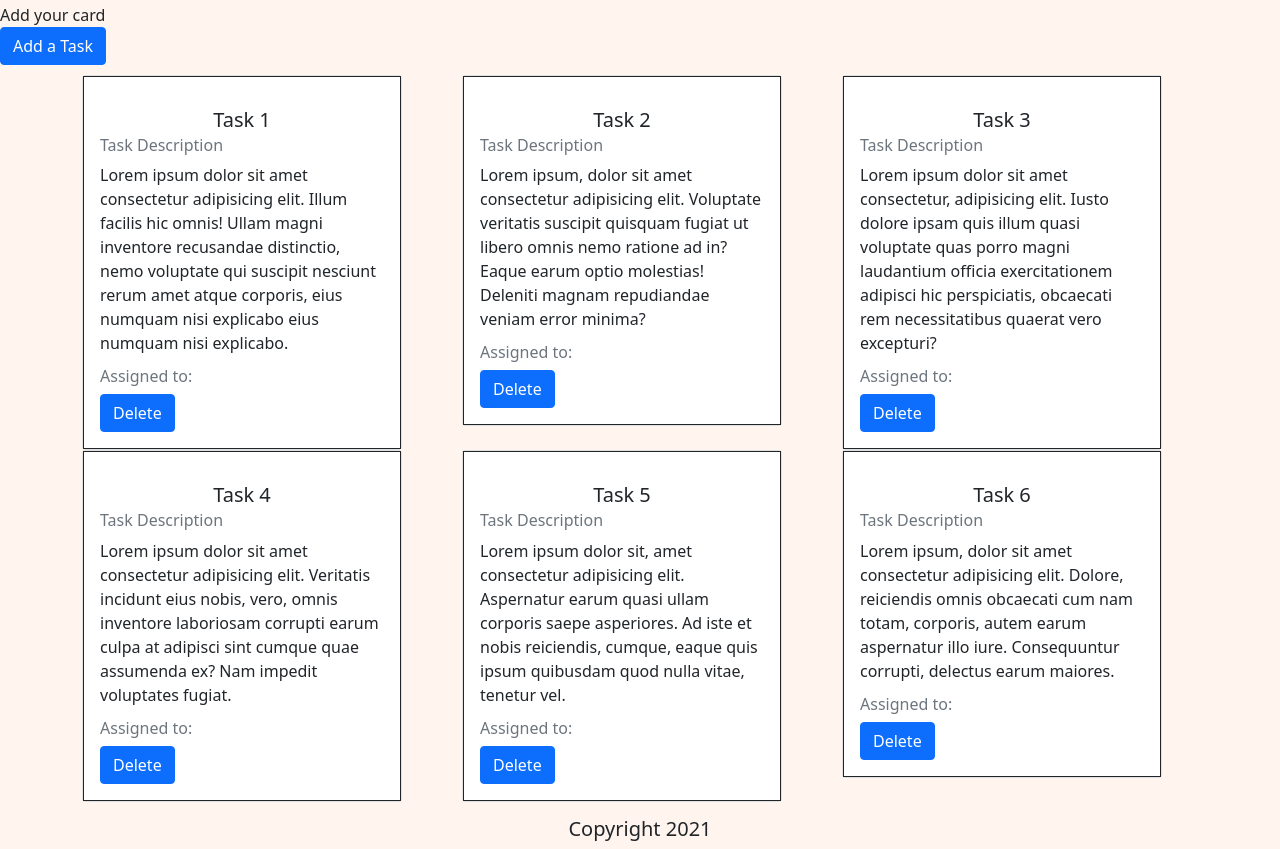
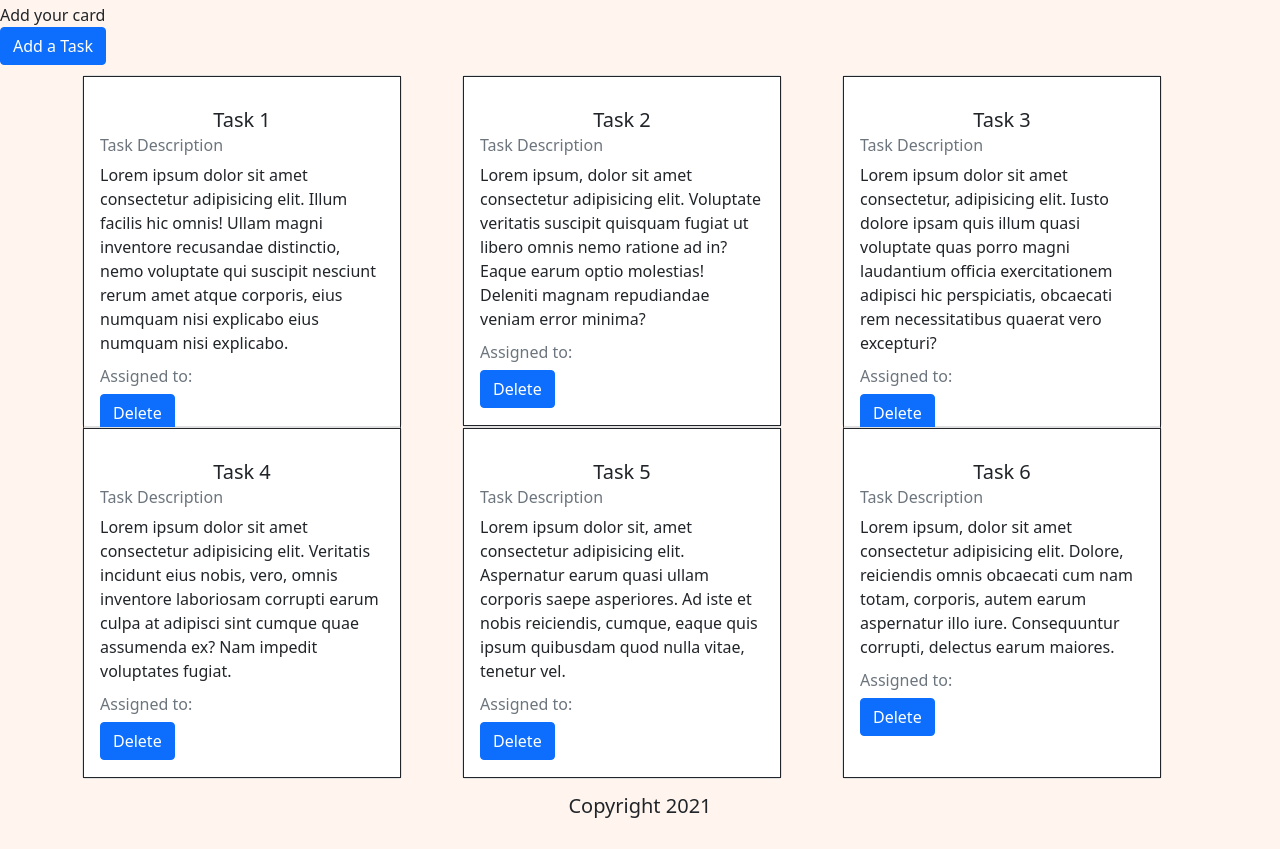
Before and after one commit to JWD005/finalproject_J-Naveen, a plain HTML site: page index.html in a window 1280 px wide. Shown: the part 68-917 px from the top of the page. After the commit the page ends 894 px from the top, so only its background shows below. Drawn offline with nearby package versions, Linux system fonts and the light colour scheme.

Commit message:
setting card  height & width

```diff
--- a/css/styles.css
+++ b/css/styles.css
@@ -1,3 +1,8 @@
+/*body {
+    height: fit-content;
+}
+*/
+
 buton{
     display: flex;
     justify-content: center;
@@ -11,3 +16,8 @@ h1, h5 {
 .container {
     margin-top: 10px;
 }
+
+.card {
+    height: 22rem;
+    width: 18rem;
+}
```
Also changed, not shown: index.html (line endings or trailing spaces).
